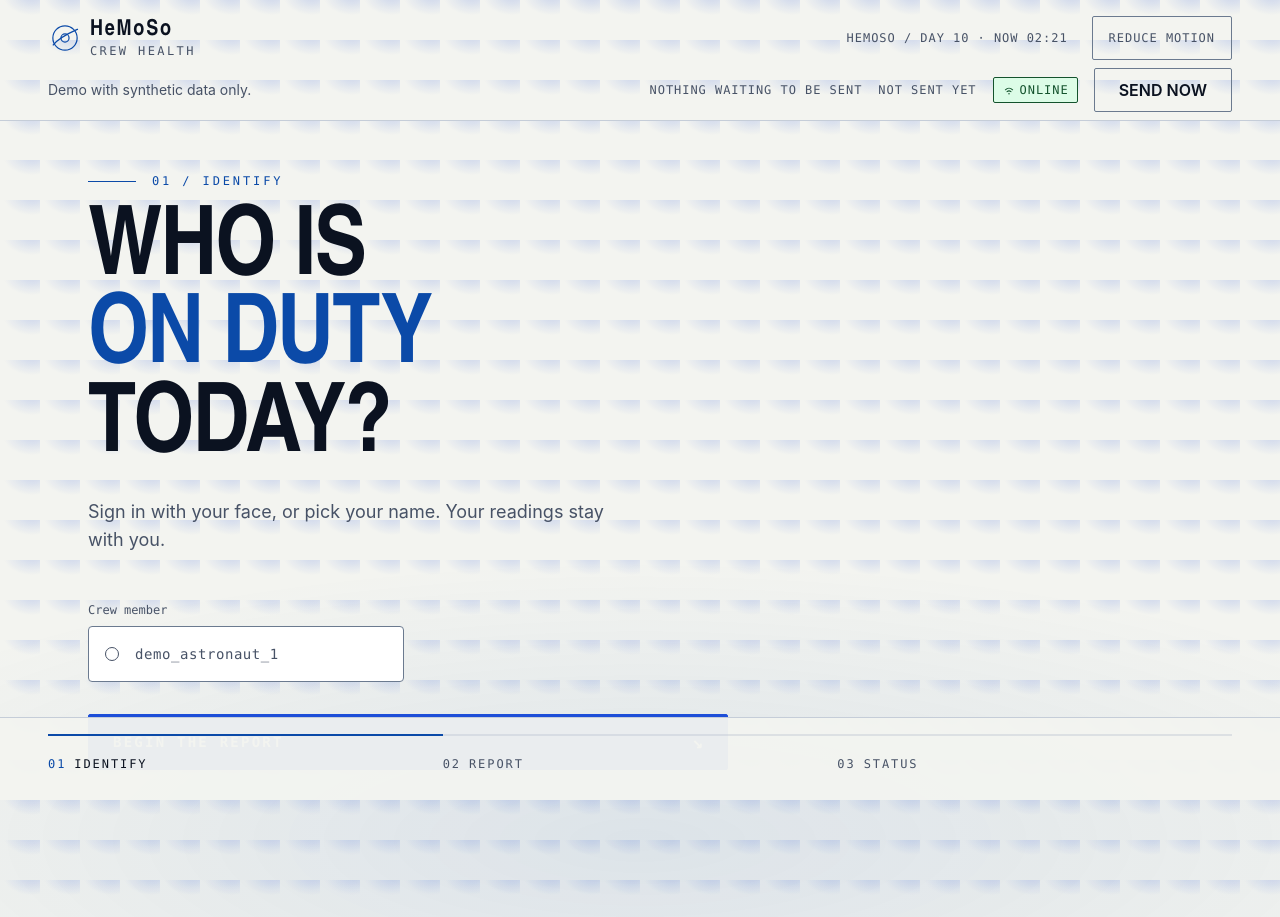
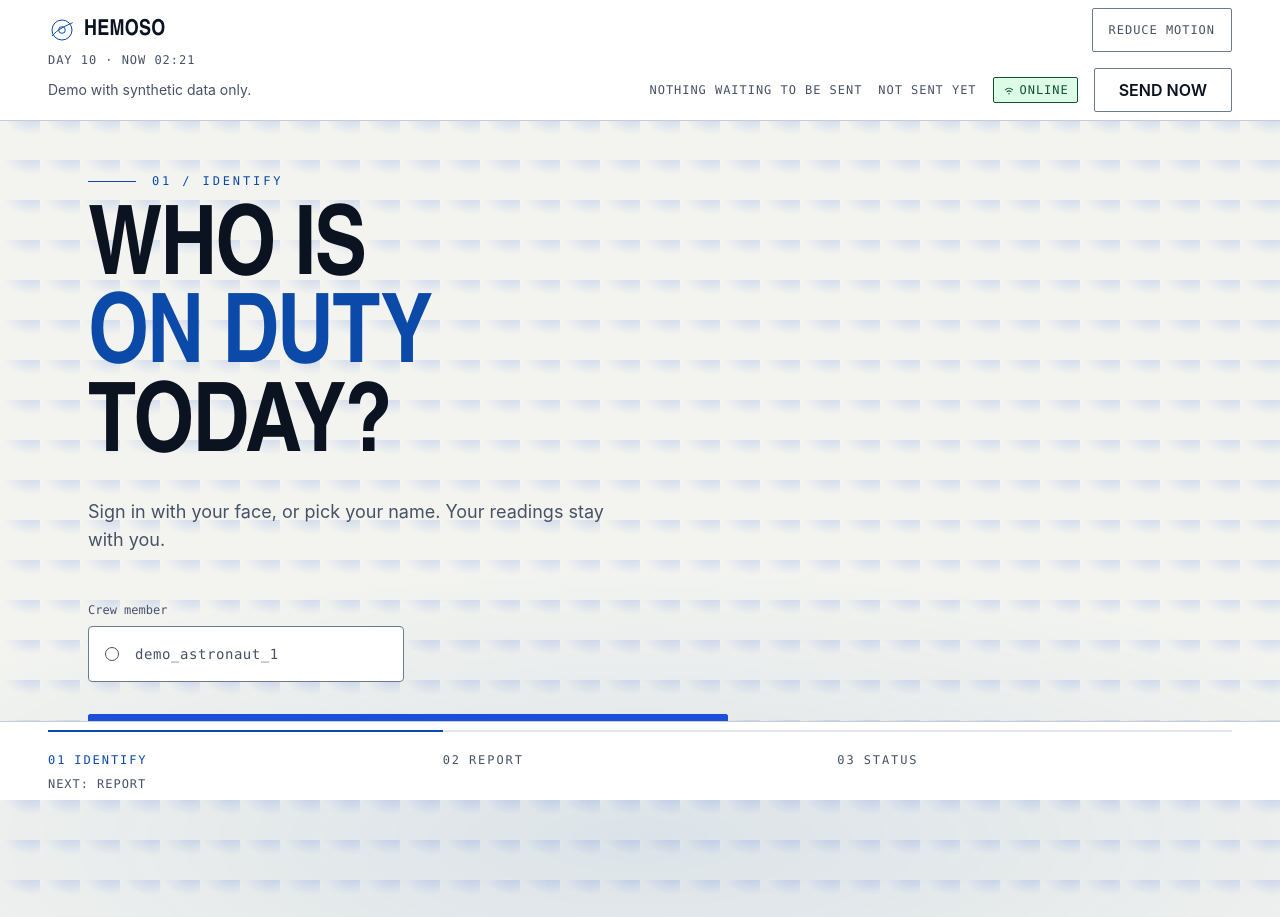
Before and after one commit to Sadriica/hemoso, a React (Vite) app in the folder frontend/: page / in a window 1280 px wide. Built offline with nearby package versions, Linux system fonts and the light colour scheme; no server answers.

Commit message:
feat(frontend): calm the top bar, rail says what is next (#26)

```diff
--- a/frontend/src/components/PhaseRail.tsx
+++ b/frontend/src/components/PhaseRail.tsx
@@ -6,6 +6,7 @@ import { strings } from '../strings'
 // forward or back is the button inside the phase itself.
 export default function PhaseRail({ current }: { current: PhaseId }) {
   const index = PHASES.indexOf(current)
+  const next = PHASES[index + 1]
   const progress = ((index + 1) / PHASES.length) * 100
 
   return (
@@ -31,6 +32,11 @@ export default function PhaseRail({ current }: { current: PhaseId }) {
           )
         })}
       </ol>
+      <p className="phase-rail__next">
+        {next === undefined
+          ? strings.phases.last
+          : strings.phases.next(strings.phases[next].name)}
+      </p>
     </nav>
   )
 }
--- a/frontend/src/components/Topbar.tsx
+++ b/frontend/src/components/Topbar.tsx
@@ -15,9 +15,9 @@ interface TopbarProps {
   onToggleMotion: () => void
 }
 
-// The bar on top of every phase: the mark and name, the mission metadata line,
-// the synthetic data sentence (REQ-14), who is on duty, the sync facts
-// (REQ-28) and the motion switch. It holds no navigation: the check moves
+// The bar on top of every phase: the mark and name and the motion switch, one
+// mono telemetry line from real data (mission day, clock, who is on duty), then
+// the synthetic data sentence (REQ-14) and the sync facts (REQ-28). It holds no navigation: the check moves
 // forward only through each phase's own button.
 export default function Topbar({
   clock,
@@ -36,22 +36,8 @@ export default function Topbar({
             <path d="M6 30 C 14 20, 28 14, 37 10" />
             <circle cx="21" cy="21" r="5" />
           </svg>
-          <span className="identity__name">
-            {strings.appName}
-            <small>{strings.topbar.tagline}</small>
-          </span>
+          <span className="identity__name">{strings.appName}</span>
         </p>
-        <div className="topbar__meta">
-          <span className="topbar__stamp">
-            {strings.header.metadata(clock.missionDay, clock.time)}
-          </span>
-          {personId && (
-            <span className="topbar__duty">
-              <i aria-hidden="true" />
-              {strings.topbar.onDuty(personId)}
-            </span>
-          )}
-        </div>
         <button
           type="button"
           className="topbar__motion"
@@ -61,6 +47,15 @@ export default function Topbar({
           {strings.topbar.reduceMotion}
         </button>
       </div>
+      <div className="topbar__row topbar__row--meta">
+        <p className="topbar__stamp">{strings.header.metadata(clock.missionDay, clock.time)}</p>
+        {personId && (
+          <p className="topbar__duty">
+            <i aria-hidden="true" />
+            {strings.topbar.onDuty(personId)}
+          </p>
+        )}
+      </div>
       <div className="topbar__row topbar__row--facts">
         <SyntheticNotice />
         <SyncStatus store={store} client={client} />
--- a/frontend/src/phases.css
+++ b/frontend/src/phases.css
@@ -86,25 +86,41 @@ html {
   transform: none;
 }
 
-/* Top bar: mark and name, mission metadata, the motion switch; the synthetic
-   data sentence and the sync facts under them. A hairline closes it. */
+/* Top bar: mark, name and the motion switch; one mono telemetry line from
+   real data; the synthetic data sentence and the sync facts. It sits on the
+   raised band, never on the stars (DESIGN.md 6, 8). */
 .topbar {
-  padding: var(--space-3) var(--space-6) var(--space-2);
-  border-bottom: 1px solid color-mix(in srgb, var(--color-border) 55%, transparent);
+  padding: var(--space-2) var(--space-6);
+  border-bottom: var(--border-subtle);
+  background: var(--color-bg-raised);
 }
 
 .topbar__row {
   display: flex;
   flex-wrap: wrap;
   align-items: center;
-  gap: var(--space-2) var(--space-4);
+  gap: var(--space-1) var(--space-4);
   max-width: var(--container-width);
   margin: 0 auto;
 }
 
+.topbar__row:first-child {
+  flex-wrap: nowrap;
+  justify-content: space-between;
+}
+
+.topbar__row--meta {
+  color: var(--color-text-muted);
+  font-family: var(--font-mono);
+  font-size: var(--text-label);
+  line-height: var(--leading-label);
+  letter-spacing: var(--tracking-label);
+  text-transform: uppercase;
+}
+
 .topbar__row--facts {
   justify-content: space-between;
-  margin-top: var(--space-2);
+  gap: var(--space-1) var(--space-4);
 }
 
 .identity {
@@ -115,40 +131,19 @@ html {
 }
 
 .identity__mark {
-  width: 34px;
-  height: 34px;
+  width: 28px;
+  height: 28px;
   fill: none;
   stroke: var(--color-accent);
   stroke-width: 1.5;
 }
 
 .identity__name {
-  display: flex;
-  flex-direction: column;
   font-family: var(--font-display);
   font-size: var(--text-h2);
   font-weight: 700;
-  letter-spacing: 0.08em;
-  line-height: 1;
-}
-
-.identity__name small {
-  margin-top: 4px;
-  color: var(--color-text-muted);
-  font-family: var(--font-mono);
-  font-size: var(--text-label);
-  font-weight: 500;
-  letter-spacing: 0.2em;
-}
-
-.topbar__meta {
-  display: flex;
-  flex-wrap: wrap;
-  gap: var(--space-2) var(--space-4);
-  color: var(--color-text-muted);
-  font-family: var(--font-mono);
-  font-size: var(--text-label);
-  letter-spacing: var(--tracking-label);
+  letter-spacing: var(--tracking-display);
+  line-height: var(--leading-h2);
   text-transform: uppercase;
 }
 
@@ -162,7 +157,7 @@ html {
 .topbar__duty i {
   width: 6px;
   height: 6px;
-  border-radius: 50%;
+  border-radius: var(--radius-round);
   background: var(--status-in-range-text);
 }
 
@@ -483,9 +478,9 @@ html {
   position: sticky;
   bottom: 0;
   z-index: 5;
-  padding: var(--space-3) var(--space-6) var(--space-4);
-  border-top: 1px solid color-mix(in srgb, var(--color-border) 55%, transparent);
-  background: linear-gradient(to top, color-mix(in srgb, var(--color-bg) 96%, transparent), color-mix(in srgb, var(--color-bg) 82%, transparent));
+  padding: var(--space-2) var(--space-6) var(--space-2);
+  border-top: var(--border-subtle);
+  background: var(--color-bg-raised);
 }
 
 .phase-rail__track {
@@ -525,12 +520,24 @@ html {
   font-weight: 500;
 }
 
-.phase-rail__step--current {
+.phase-rail__step--current,
+.phase-rail__step--current b {
+  color: var(--color-accent);
+}
+
+.phase-rail__step--done {
   color: var(--color-text);
 }
 
-.phase-rail__step--current b {
-  color: var(--color-accent);
+.phase-rail__next {
+  max-width: var(--container-width);
+  margin: var(--space-1) auto 0;
+  color: var(--color-text-muted);
+  font-family: var(--font-mono);
+  font-size: var(--text-label);
+  line-height: var(--leading-label);
+  letter-spacing: var(--tracking-label);
+  text-transform: uppercase;
 }
 
 /* Light theme: the same layout on light surfaces, no stars or grain. */
@@ -543,15 +550,9 @@ html {
     background: none;
   }
 
-  .topbar,
-  .phase-rail,
   .phase__actions,
   .status__history {
     border-color: var(--color-border);
-  }
-
-  .phase-rail {
-    background: color-mix(in srgb, var(--color-bg) 96%, transparent);
   }
 
   .journey-button,
@@ -568,7 +569,7 @@ html {
 /* Phone: one column, smaller margins, full-width buttons. */
 @media (max-width: 599px) {
   .topbar {
-    padding: var(--space-3) var(--space-3) var(--space-2);
+    padding: var(--space-1) var(--space-3) var(--space-2);
   }
 
   .stage {
--- a/frontend/src/strings.ts
+++ b/frontend/src/strings.ts
@@ -40,6 +40,9 @@ export const strings = {
   // sentence of help and one way forward.
   phases: {
     railLabel: 'Health check progress',
+    // What the rail says comes after the current step, and on the last one.
+    next: (name: string): string => `Next: ${name}`,
+    last: 'Last step',
     step: (number: number, total: number): string => `Phase ${number} of ${total}`,
     identify: {
       number: '01',
@@ -252,7 +255,7 @@ export const strings = {
   // time of a reading. The synthetic data sentence of REQ-14 sits beside it.
   header: {
     metadata: (day: number, time: string): string =>
-      `HEMOSO / ${missionStamp(day, time)}`,
+      missionStamp(day, time),
   },
   // The unit that follows a value on a card: "58 bpm". The 1 to 5 scales hold
   // their range in the unit, so they read "4 / 5" and not "4 1 to 5".
```
Also changed, not shown: 1 other file (tests, documents, lock files or other folders).
